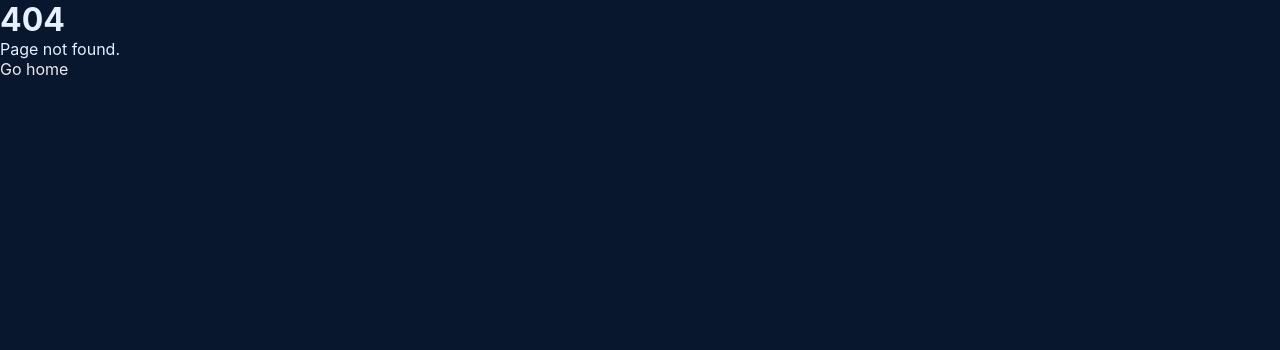
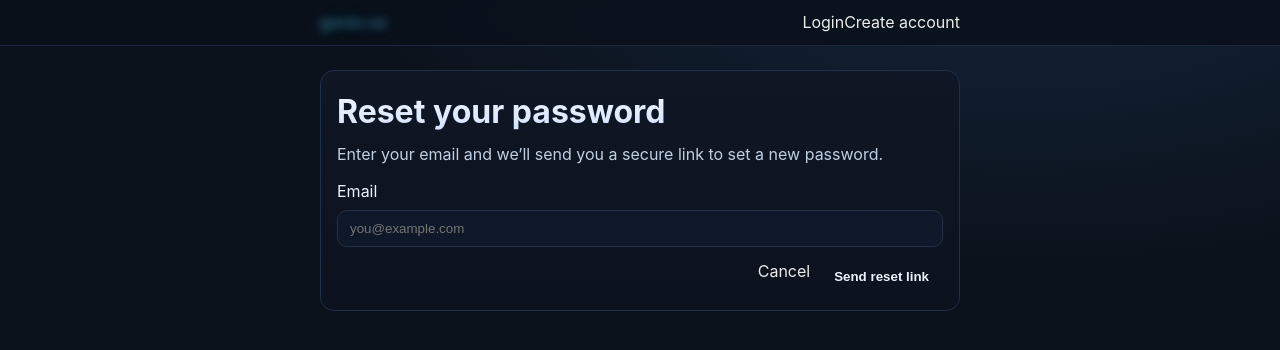
Before and after one commit to genio-ai/genio-os, a Next.js app: page /reset in a window 1280 px wide. Before the commit this address had no page. Shown: the top 350 px of the page. Built offline with nearby package versions, Linux system fonts and the light colour scheme.

Commit message:
Create reset.js

```diff
--- /dev/null
+++ b/pages/reset.js
@@ -0,0 +1,193 @@
+import { useEffect, useState } from "react";
+import Head from "next/head";
+import Link from "next/link";
+import { useRouter } from "next/router";
+
+export default function Reset() {
+  const r = useRouter();
+  const [mode, setMode] = useState("request"); // 'request' | 'reset'
+  const [email, setEmail] = useState("");
+  const [token, setToken] = useState("");
+  const [password, setPassword] = useState("");
+  const [confirm, setConfirm] = useState("");
+  const [busy, setBusy] = useState(false);
+  const [msg, setMsg] = useState("");
+  const [err, setErr] = useState("");
+
+  useEffect(() => {
+    const t = r.query.token;
+    if (typeof t === "string" && t.length > 0) {
+      setMode("reset");
+      setToken(t);
+    } else {
+      setMode("request");
+    }
+  }, [r.query.token]);
+
+  const validateEmail = (v) => /^[^\s@]+@[^\s@]+\.[^\s@]+$/.test(v);
+
+  async function submitRequest(e) {
+    e.preventDefault();
+    setErr("");
+    if (!validateEmail(email)) return setErr("Enter a valid email.");
+    try {
+      setBusy(true);
+      // TODO: call your API: POST /api/auth/reset/request { email }
+      await new Promise((res) => setTimeout(res, 700)); // mock
+      setMsg("If this email exists, a reset link has been sent.");
+    } catch {
+      setErr("Could not send reset email. Try again.");
+    } finally {
+      setBusy(false);
+    }
+  }
+
+  async function submitReset(e) {
+    e.preventDefault();
+    setErr("");
+    if (!token) return setErr("Invalid or expired link.");
+    if (password.length < 8) return setErr("Password must be at least 8 characters.");
+    if (password !== confirm) return setErr("Passwords do not match.");
+    try {
+      setBusy(true);
+      // TODO: call your API: POST /api/auth/reset/confirm { token, password }
+      await new Promise((res) => setTimeout(res, 700)); // mock
+      setMsg("Password updated. Redirecting to login…");
+      setTimeout(() => (window.location.href = "/login"), 900);
+    } catch {
+      setErr("Reset failed. Request a new link.");
+    } finally {
+      setBusy(false);
+    }
+  }
+
+  return (
+    <>
+      <Head>
+        <title>{mode === "request" ? "Reset your password" : "Set a new password"} — genio os</title>
+        <meta name="description" content="Reset your genio os account password securely." />
+      </Head>
+
+      <header className="hdr">
+        <div className="container nav">
+          <Link href="/" className="brand"><span className="brand-neon">genio os</span></Link>
+          <nav className="links">
+            <Link href="/login">Login</Link>
+            <Link href="/signup">Create account</Link>
+          </nav>
+        </div>
+      </header>
+
+      <main className="container">
+        {mode === "request" ? (
+          <form className="card form" onSubmit={submitRequest} noValidate>
+            <h1>Reset your password</h1>
+            <p className="sub">Enter your email and we’ll send you a secure link to set a new password.</p>
+
+            <label className="field">
+              <span>Email</span>
+              <input
+                type="email"
+                value={email}
+                onChange={(e)=>setEmail(e.target.value)}
+                placeholder="you@example.com"
+                required
+              />
+            </label>
+
+            {err && <div className="alert">{err}</div>}
+            {msg && <div className="note">{msg}</div>}
+
+            <div className="actions">
+              <Link className="btn ghost" href="/login">Cancel</Link>
+              <button className="btn btn-neon" type="submit" disabled={busy}>
+                {busy ? "Sending…" : "Send reset link"}
+              </button>
+            </div>
+          </form>
+        ) : (
+          <form className="card form" onSubmit={submitReset} noValidate>
+            <h1>Set a new password</h1>
+            <p className="sub">Create a strong password you haven’t used before.</p>
+
+            <label className="field">
+              <span>New password</span>
+              <input
+                type="password"
+                value={password}
+                onChange={(e)=>setPassword(e.target.value)}
+                placeholder="At least 8 characters"
+                required
+              />
+            </label>
+
+            <label className="field">
+              <span>Confirm password</span>
+              <input
+                type="password"
+                value={confirm}
+                onChange={(e)=>setConfirm(e.target.value)}
+                placeholder="Re-enter password"
+                required
+              />
+            </label>
+
+            {err && <div className="alert">{err}</div>}
+            {msg && <div className="note">{msg}</div>}
+
+            <div className="actions">
+              <Link className="btn ghost" href="/login">Back to login</Link>
+              <button className="btn btn-neon" type="submit" disabled={busy}>
+                {busy ? "Saving…" : "Update password"}
+              </button>
+            </div>
+          </form>
+        )}
+      </main>
+
+      <style jsx>{`
+        :root{
+          --bg:#0a1018; --card:#0f1725; --muted:#a7b7c8; --text:#edf3ff;
+          --neon1:#20E3B2; --neon2:#6FC3FF; --ink:#071018;
+        }
+        .container{width:min(640px,92%); margin-inline:auto}
+        a{color:inherit; text-decoration:none}
+
+        /* Header */
+        .hdr{position:sticky; top:0; z-index:50; backdrop-filter:saturate(150%) blur(10px); background:#0b111add; border-bottom:1px solid #1b2840}
+        .nav{display:flex; align-items:center; justify-content:space-between; gap:12px; padding:10px 0}
+        .brand-neon{
+          background:linear-gradient(135deg, var(--neon1), var(--neon2));
+          -webkit-background-clip:text; -webkit-text-fill-color:transparent;
+          text-shadow:0 0 8px rgba(111,195,255,.35),0 0 18px rgba(32,227,178,.22);
+          font-weight:800;
+        }
+        .links a{opacity:.9}
+        .links a:hover{opacity:1}
+
+        /* Main */
+        main{padding:24px 0 56px}
+        .card{border:1px solid #20304a; background:linear-gradient(180deg, rgba(15,23,37,.92), rgba(12,18,30,.92)); border-radius:14px; padding:16px}
+        .form h1{margin:0 0 6px; font-size:clamp(24px,5vw,32px); background:linear-gradient(180deg,#f4f8ff 0%, #cfe0ff 100%); -webkit-background-clip:text; color:transparent;}
+        .sub{color:#c0d0e2; margin:0 0 12px}
+        .field{display:flex; flex-direction:column; gap:6px; margin:10px 0}
+        input{background:#0f1828; color:#edf3ff; border:1px solid #223145; border-radius:10px; padding:10px 12px; width:100%}
+
+        .actions{display:flex; gap:10px; justify-content:flex-end; margin-top:12px}
+        .btn{display:inline-flex; align-items:center; justify-content:center; border-radius:12px; cursor:pointer; padding:10px 14px; font-weight:700; border:1px solid #223145; background:#0f1828; color:#edf3ff}
+        .btn.btn-neon{border:none; background:linear-gradient(135deg, var(--neon1), var(--neon2)); color:var(--ink)}
+        .btn.ghost{background:#0f1828; border-style:dashed}
+
+        .alert{border:1px solid #5b2330; background:#1a0f14; color:#ffd6df; padding:10px 12px; border-radius:10px; margin:8px 0}
+        .note{border:1px solid #23485b; background:#0f1a20; color:#d6f2ff; padding:10px 12px; border-radius:10px; margin:8px 0}
+      `}</style>
+
+      <style jsx global>{`
+        body{
+          margin:0; font:16px/1.55 Inter, system-ui, -apple-system, Segoe UI, Roboto, Arial, sans-serif;
+          color:#edf3ff; background:radial-gradient(1200px 600px at 80% -10%, #14263d 0%, #0b111a 60%), #0b111a;
+        }
+      `}</style>
+    </>
+  );
+}
```
